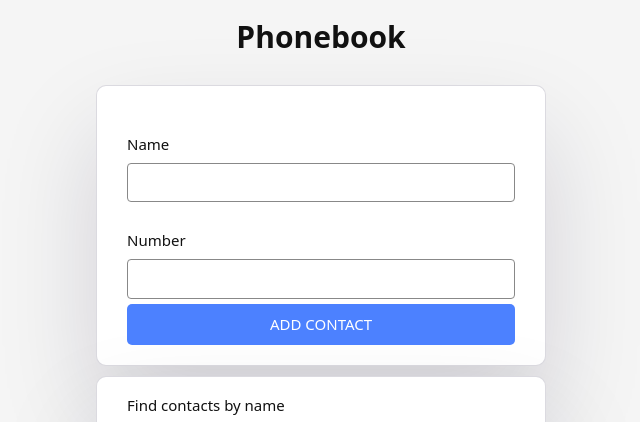
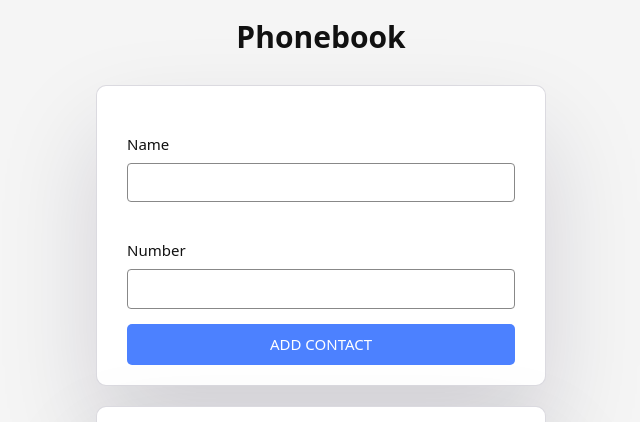
Before and after one commit to NatalySheludko/goit-react-hw-07, a React (Vite) app: page / in a window 1280 px wide. Shown: the top 422 px of the page, without its empty margins (319-959 px from the left). Built offline with nearby package versions, Linux system fonts and the light colour scheme; no server answers.

Commit message:
change styles

```diff
--- a/src/components/ContactForm/ContactForm.module.css
+++ b/src/components/ContactForm/ContactForm.module.css
@@ -1,6 +1,6 @@
 .form {
-	margin: 0 auto;
-	margin-bottom: 10px;
+  margin: 0 auto;
+  margin-bottom: 20px;
   width: 90%;
   max-width: 450px;
   background-color: #fff;
@@ -18,7 +18,7 @@
   display: block;
   font-size: 15px;
   color: #111;
-  margin: 10px 0;
+  margin: 10px 0px;
 }
 
 .input {
@@ -28,6 +28,7 @@
   border-radius: 4px;
   border: 1px solid #888;
   font-size: 15px;
+  margin-bottom: 10px;
 }
 
 .btn {
@@ -50,6 +51,8 @@
 }
 
 .error {
+  height: 20px;
   color: orangered;
-	font-weight: 700;
+  font-weight: 600;
+  margin: 10px 0;
 }
```
